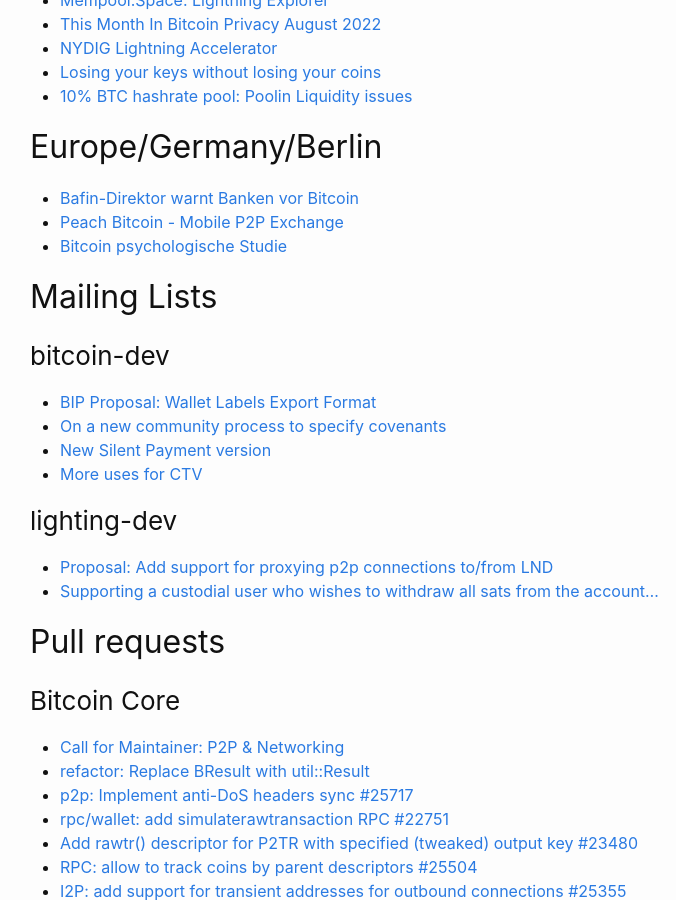
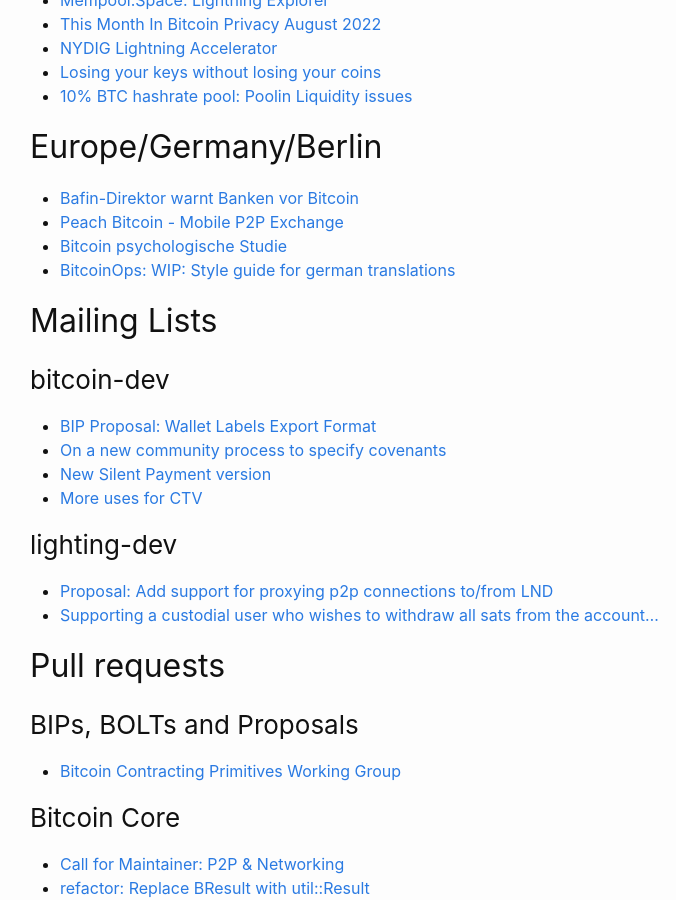
Before and after one commit to fjahr/bitdevsberlin, a Jekyll site: the page built from _posts/2022-09-13-socratic-seminar-35.md, in a window 1280 px wide and 900 px high, scrolled down 848 px. Shown: the whole window, without its empty margins (240-916 px from the left). Built offline with Jekyll 4.4.1, drawn with Linux system fonts in a browser that asks for light colours.

Commit message:
Late additions to #35

```diff
--- a/_posts/2022-09-13-socratic-seminar-35.md
+++ b/_posts/2022-09-13-socratic-seminar-35.md
@@ -39,6 +39,7 @@ title: "Socratic Seminar #35"
 - [Bafin-Direktor warnt Banken vor Bitcoin](https://www.golem.de/news/kryptowaehrungen-bafin-direktor-warnt-banken-vor-bitcoin-2208-167610.html)
 - [Peach Bitcoin - Mobile P2P Exchange](https://peachbitcoin.com/)
 - [Bitcoin psychologische Studie](http://survey.biwi.uni-due.de/formr/Bitcoin)
+- [BitcoinOps: WIP: Style guide for german translations](https://github.com/bitcoinops/bitcoinops.github.io/pull/861)
 
 ## Mailing Lists
 
@@ -55,6 +56,10 @@ title: "Socratic Seminar #35"
 - [Supporting a custodial user who wishes to withdraw all sats from the account...](https://lists.linuxfoundation.org/pipermail/lightning-dev/2022-August/003674.html)
 
 ## Pull requests
+
+### BIPs, BOLTs and Proposals
+
+- [Bitcoin Contracting Primitives Working Group](https://github.com/ariard/bitcoin-contracting-primitives-wg)
 
 ### Bitcoin Core
 
```
